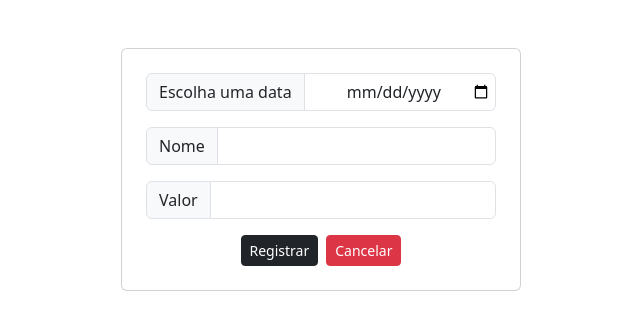
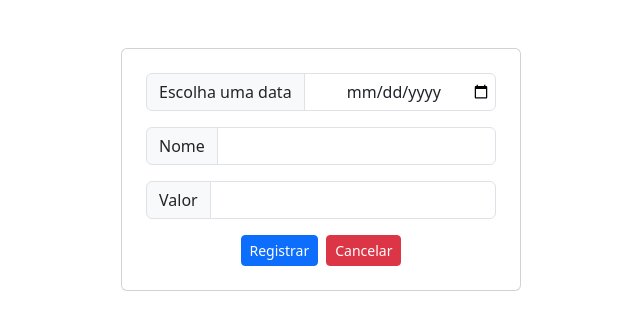
Before and after one commit to djsprogrammer/debora-lash-designer, a React (Create React App) app: page /expenses in a window 1280 px wide. Both pictures are taken after a click on the icon 94 px from the left and 156 px from the top of the page. Shown: the top 330 px of the page, without its empty margins (319-959 px from the left). Built offline with nearby package versions, Linux system fonts and the light colour scheme; no server answers.

Commit message:
mudança no estilo do confirmButtonStyle

```diff
--- a/src/commonStyles.ts
+++ b/src/commonStyles.ts
@@ -3,5 +3,5 @@ export const tableStyle = 'table text-center mt-1'
 export const addFormContainer = 'position-absolute vw-100 vh-100 top-0 start-0 d-flex justify-content-center align-items-start add-form'
 export const addFormCardStyle = 'card p-4 mt-5'
 export const formButtonStyle = 'btn btn-sm btn-outline-dark'
-export const confirmButtonStyle = 'btn btn-sm btn-dark me-2'
+export const confirmButtonStyle = 'btn btn-sm btn-primary me-2'
 export const cancelButtonStyle = 'btn btn-sm btn-danger'
--- a/src/components/pages/AddFormButtons.tsx
+++ b/src/components/pages/AddFormButtons.tsx
@@ -1,6 +1,6 @@
 import { useRef } from 'react'
 import { BooleanSet } from 'types/common'
-import { cancelButtonStyle } from 'commonStyles'
+import { confirmButtonStyle, cancelButtonStyle } from 'commonStyles'
 
 interface Props {
 	confirmText: string
@@ -16,7 +16,7 @@ const AddFormButtons = ({ confirmText, blockedActions, setAddForm }: Props) => {
 		<div className='text-center'>
 			<button ref={confirmButtonRef} onClick={() => {
 				if (confirmButtonRef.current) confirmButtonRef.current.innerText = '...'
-			}} className='btn btn-sm btn-dark me-2' type='submit'>{confirmText}</button>
+			}} className={confirmButtonStyle} type='submit'>{confirmText}</button>
 			<button onClick={() => {
 				// Só permitindo fechar o formulário quando não estiver ocorrendo alguma ação
 				if (!blockedActions) setAddForm(false)
```
